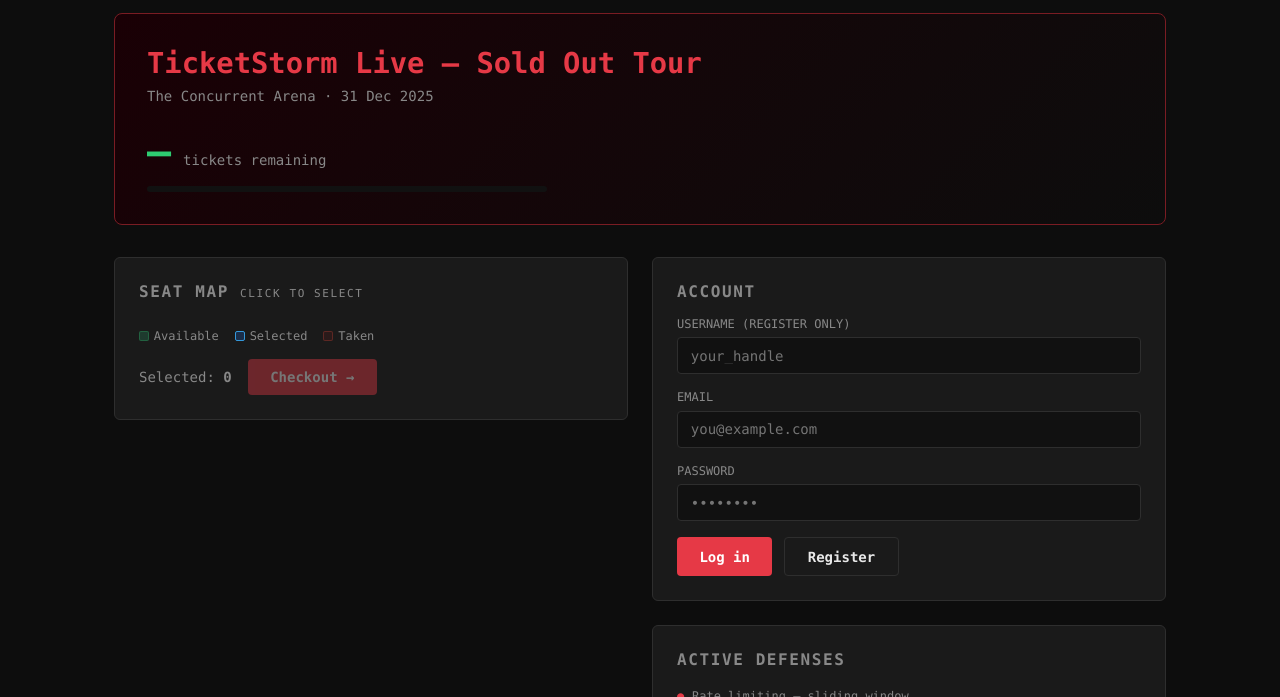
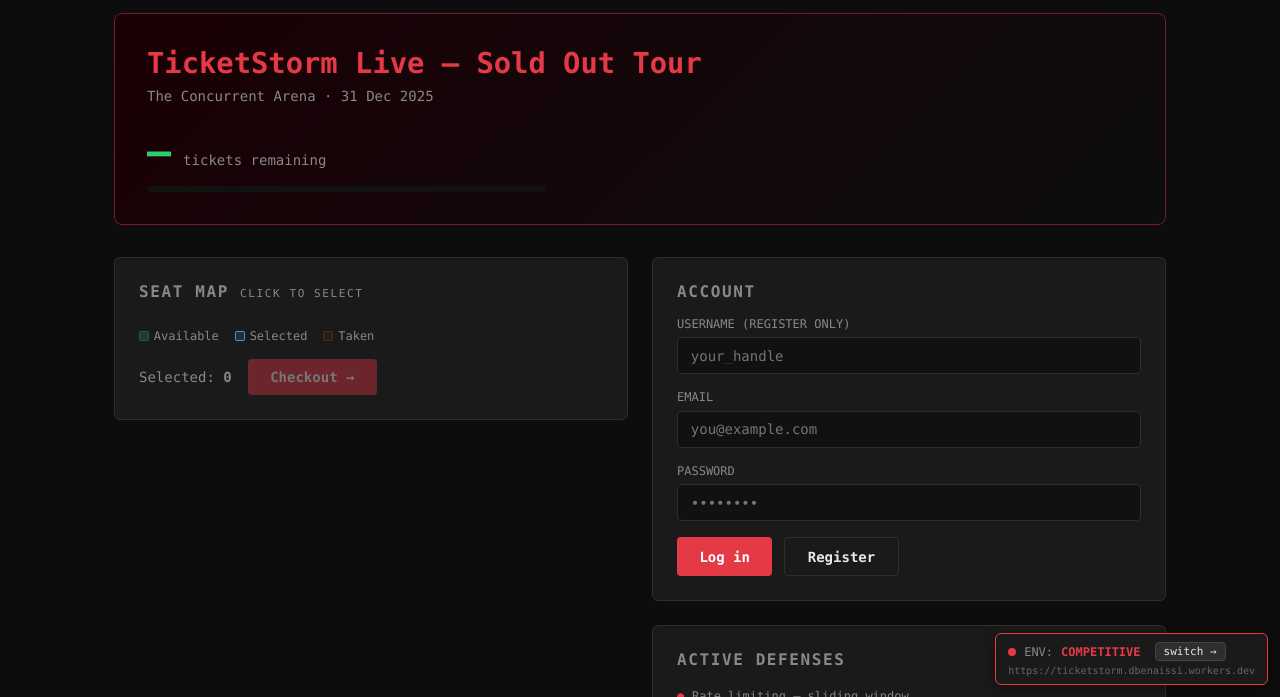
Before and after one commit to simPly-invent/_piscine_, a plain HTML site: page frontend/index.html in a window 1280 px wide. Shown: the part 103-800 px from the top of the page. Drawn offline with Linux system fonts and the light colour scheme; no server answers.

Commit message:
feat: environment switcher (local/competitive) on all pages

```diff
--- a/frontend/index.html
+++ b/frontend/index.html
@@ -118,6 +118,6 @@
     </div>
   </main>
 
-  <script type="module" src="js/app.js?v=3"></script>
+  <script type="module" src="js/app.js?v=4"></script>
 </body>
 </html>
--- a/frontend/js/app.js
+++ b/frontend/js/app.js
@@ -1,7 +1,7 @@
 /**
  * app.js — event page: seat map, queue handling, session management.
  */
-import { API_URL } from "./config.js";
+import { API_URL } from "./config.js?v=4";
 
 // ── Session ───────────────────────────────────────────────────────────────────
 let sessionId = localStorage.getItem("ts_session");
--- a/frontend/js/checkout.js
+++ b/frontend/js/checkout.js
@@ -10,7 +10,7 @@
  *   3. Submit         → POST with all required fields
  */
 
-import { API_URL } from "./config.js";
+import { API_URL } from "./config.js?v=4";
 
 const sessionId = localStorage.getItem("ts_session");
 const seats = JSON.parse(sessionStorage.getItem("ts_seats") || "[]");
--- a/frontend/js/config.js
+++ b/frontend/js/config.js
@@ -1,5 +1,66 @@
 /**
- * config.js — API URL injected at deploy time by GitHub Actions.
- * The workflow replaces __WORKER_URL__ with the actual Cloudflare Worker URL.
+ * config.js — API endpoint with environment switcher.
+ *
+ * Two environments:
+ *   - "competitive" → the live Cloudflare Worker (real bots, shared KV quota)
+ *   - "local"       → wrangler dev on localhost:8787 (unlimited, private)
+ *
+ * The selected environment is stored in localStorage so it persists across
+ * pages and reloads. A small switcher (injected below) lets you flip between
+ * them from any page.
  */
-export const API_URL = "https://ticketstorm.dbenaissi.workers.dev";
+
+const ENVIRONMENTS = {
+  competitive: "https://ticketstorm.dbenaissi.workers.dev",
+  local: "http://localhost:8787",
+};
+
+// Read selected env (default: competitive)
+const CURRENT_ENV = localStorage.getItem("ts_env") || "competitive";
+
+export const API_URL = ENVIRONMENTS[CURRENT_ENV] || ENVIRONMENTS.competitive;
+
+export function setEnvironment(env) {
+  localStorage.setItem("ts_env", env);
+  location.reload();
+}
+
+// ── Inject the environment switcher into the page ─────────────────────────────
+// Runs once on import. Adds a small fixed badge in the bottom-right corner.
+if (typeof document !== "undefined") {
+  const inject = () => {
+    if (document.getElementById("env-switcher")) return;
+
+    const isLocal = CURRENT_ENV === "local";
+    const box = document.createElement("div");
+    box.id = "env-switcher";
+    box.style.cssText = `
+      position: fixed; bottom: 12px; right: 12px; z-index: 9999;
+      font-family: var(--font, monospace); font-size: 12px;
+      background: #1a1a1a; border: 1px solid ${isLocal ? "#3498db" : "#e63946"};
+      border-radius: 6px; padding: 8px 12px; color: #e8e8e8;
+      box-shadow: 0 4px 12px rgba(0,0,0,.4); user-select: none;
+    `;
+    box.innerHTML = `
+      <div style="display:flex;align-items:center;gap:8px">
+        <span style="width:8px;height:8px;border-radius:50%;background:${isLocal ? "#3498db" : "#e63946"};display:inline-block"></span>
+        <span style="color:#888">ENV:</span>
+        <strong style="color:${isLocal ? "#3498db" : "#e63946"}">${isLocal ? "LOCAL" : "COMPETITIVE"}</strong>
+        <button id="env-toggle" style="
+          margin-left:6px; background:#2e2e2e; border:1px solid #444;
+          color:#e8e8e8; border-radius:4px; padding:2px 8px; cursor:pointer;
+          font-family:inherit; font-size:11px;
+        ">switch →</button>
+      </div>
+      <div style="color:#666;font-size:10px;margin-top:4px">${API_URL}</div>
+    `;
+    document.body.appendChild(box);
+
+    document.getElementById("env-toggle").addEventListener("click", () => {
+      setEnvironment(isLocal ? "competitive" : "local");
+    });
+  };
+
+  if (document.body) inject();
+  else document.addEventListener("DOMContentLoaded", inject);
+}
--- a/frontend/js/scoreboard.js
+++ b/frontend/js/scoreboard.js
@@ -1,7 +1,7 @@
 /**
  * scoreboard.js — SSE live scoreboard with session anomaly score.
  */
-import { API_URL } from "./config.js";
+import { API_URL } from "./config.js?v=4";
 
 const sessionId = localStorage.getItem("ts_session");
 
```
Also changed, not shown: frontend/admin.html (+1 -1 lines), frontend/checkout.html (+1 -1 lines), frontend/scoreboard.html (+1 -1 lines).
